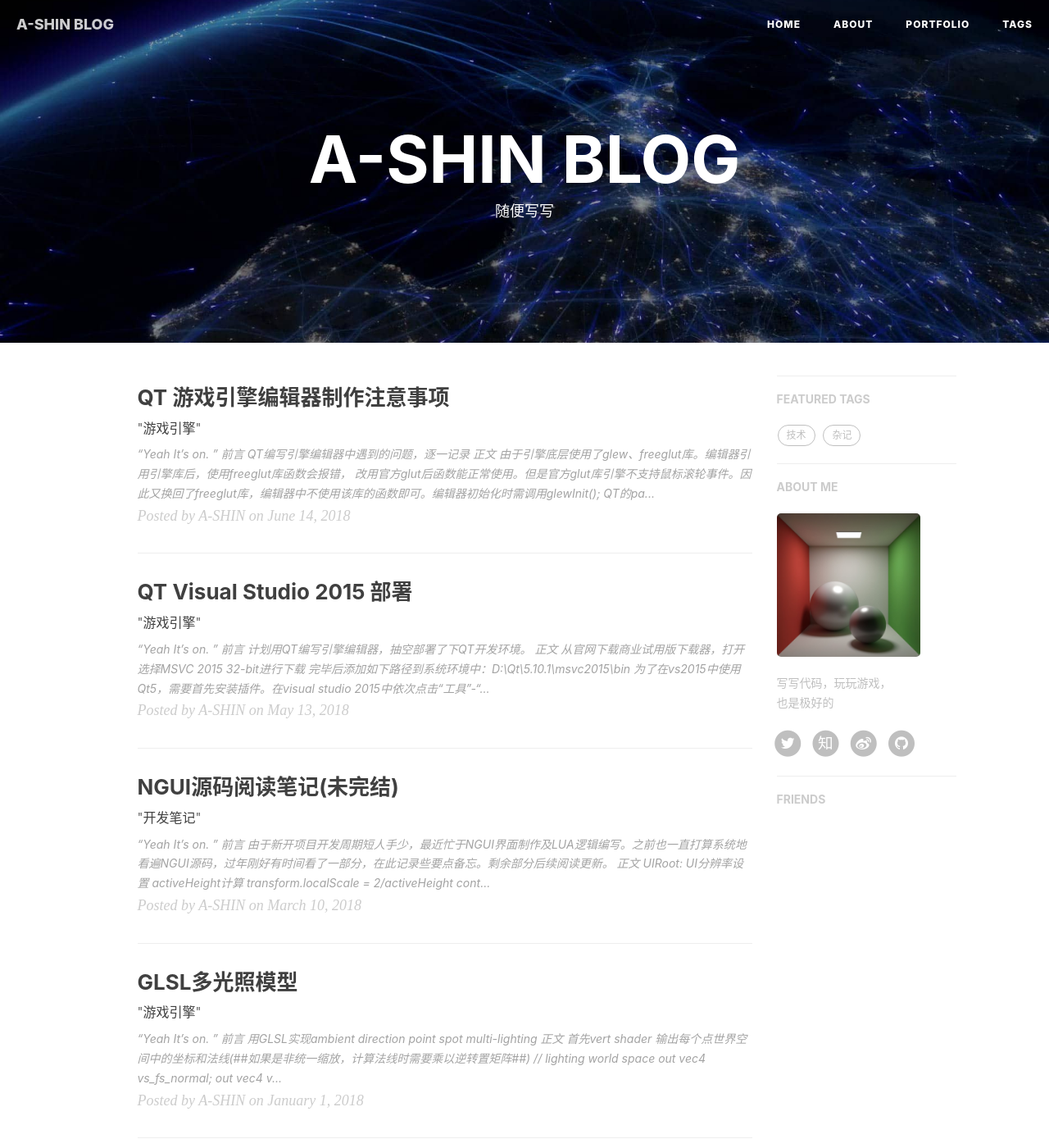
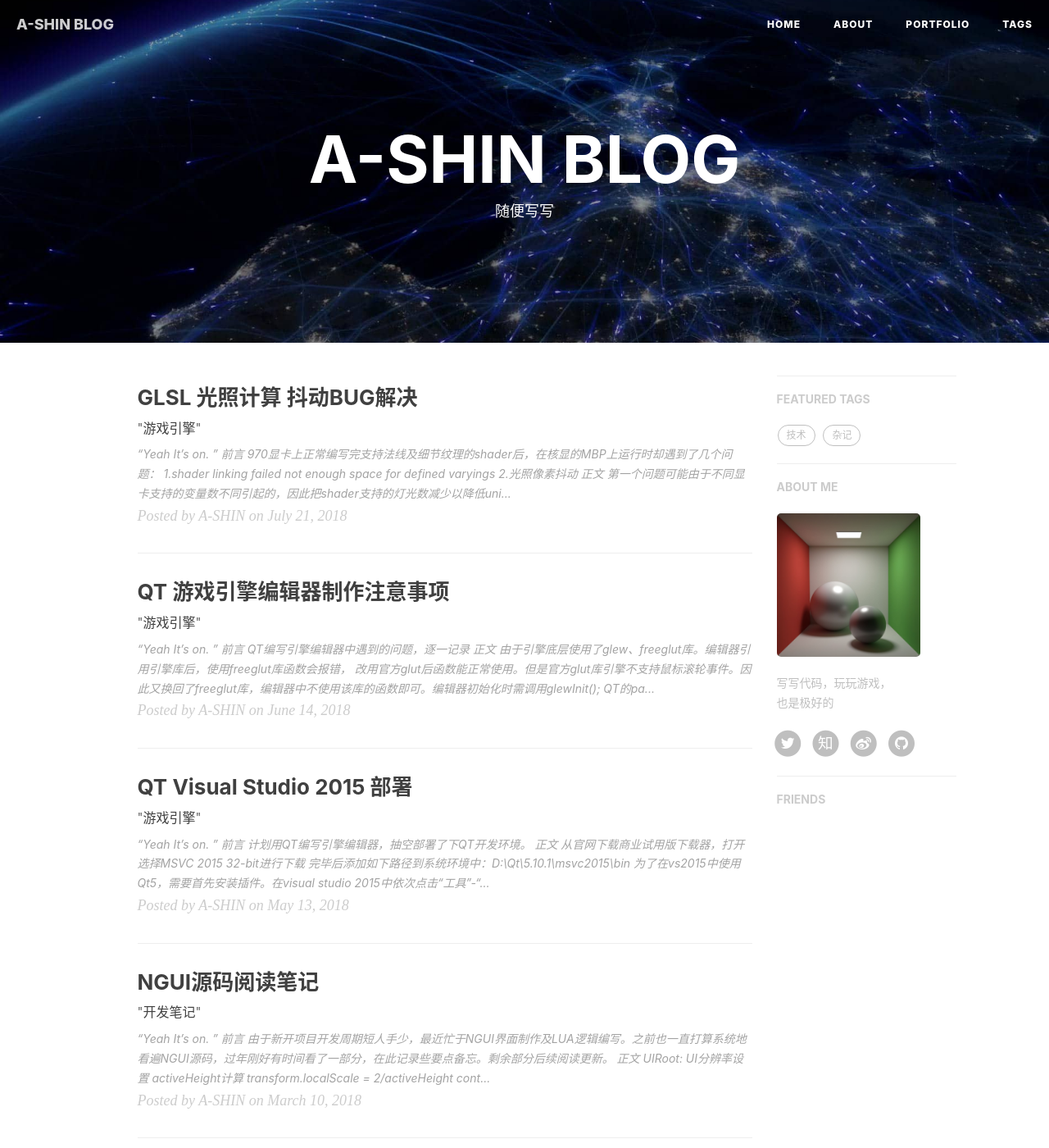
Before and after one commit to huangx916/huangx916.github.io, a Jekyll site: the page built from index.html, in a window 1280 px wide and 1400 px high. Shown: the whole window at 82% size. Built offline with Jekyll 4.4.1, drawn with Linux system fonts in a browser that asks for light colours; nearby versions of some CDN libraries; the list of posts is cut into pages by our own code; some of the changed text lies outside the part shown.

Commit message:
glsl shake

````diff
--- a/_posts/2018-03-10-nguinote.markdown
+++ b/_posts/2018-03-10-nguinote.markdown
@@ -1,6 +1,6 @@
 ---
 layout:     post
-title:      "NGUI源码阅读笔记(未完结)"
+title:      "NGUI源码阅读笔记"
 subtitle:   " \"开发笔记\""
 date:       2018-03-10 22:22:00
 author:     "A-SHIN"
--- /dev/null
+++ b/_posts/2018-07-21-glslShake.markdown
@@ -0,0 +1,40 @@
+---
+layout:     post
+title:      "GLSL 光照计算 抖动BUG解决"
+subtitle:   " \"游戏引擎\""
+date:       2018-07-21 16:38:00
+author:     "A-SHIN"
+header-img: "img/post-bg-2015.jpg"
+catalog: true
+tags:
+    - 技术
+---
+
+> “Yeah It's on. ”
+
+## 前言
+970显卡上正常编写完支持法线及细节纹理的shader后，在核显的MBP上运行时却遇到了几个问题：
+1.shader linking failed not enough space for defined varyings
+2.光照像素抖动
+## 正文
+第一个问题可能由于不同显卡支持的变量数不同引起的，因此把shader支持的灯光数减少以降低uniform变量数便解决。
+第二个问题找了好久的原因，最后用排除法发现每帧顶点计算的切线空间下的视向量会变。检查公式没发现不对的地方。最后经反复试验后才找到解决方法。
+```
+vec3 v;
+v.x = dot (eyeObjectDir, t);
+v.y = dot (eyeObjectDir, b);
+v.z = dot (eyeObjectDir, n);
+//eyeTangentDir = normalize (v);
+vec3 v1 = normalize (v);
+eyeTangentDir = v1;
+```
+eyeTangentDir = normalize (v);  直接赋值每帧值不同。  改用vec3 v1 = normalize (v);  eyeTangentDir = v1;  意外的解决了问题 - -!
+## 后记
+后续的lightTangentDir直接赋值却没问题，好奇怪
+```
+vec3 v;
+v.x = dot (lightObjectDir, t);
+v.y = dot (lightObjectDir, b);
+v.z = dot (lightObjectDir, n);
+lightTangentDir[i] = normalize (v);
+```
````
